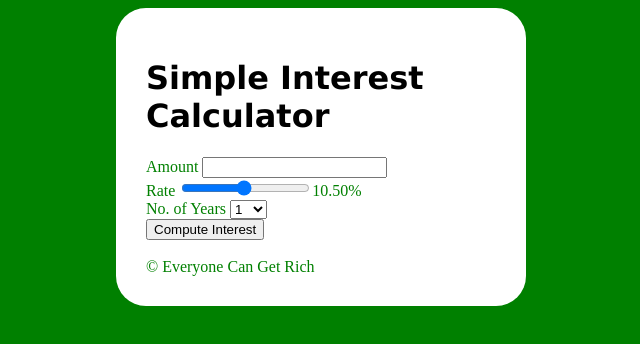
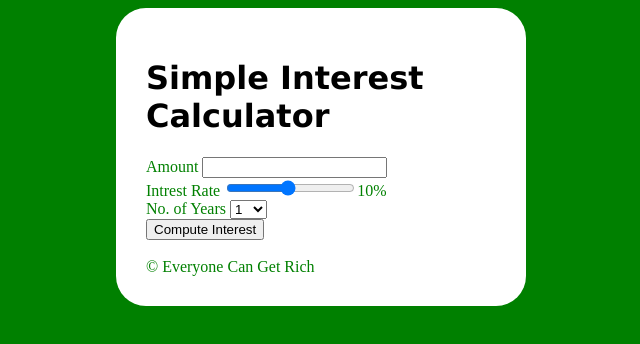
Before and after one commit to jeelv12/Jeelv12-ibm-simple-intrest-calciulator, a plain HTML site: page index.html in a window 1280 px wide. Shown: the whole page, without its empty margins (319-959 px from the left). Drawn offline with Linux system fonts and the light colour scheme; files that its build step writes are made by us from their sources.

Commit message:
Update index.html

```diff
--- a/index.html
+++ b/index.html
@@ -7,11 +7,12 @@
 
 </head>
 <body>
+
      <div class="abc">
         <h1>Simple Interest Calculator</h1>
 
-        Amount <input type="number"  id="principal" onchange="validateAmount()">  <br/>
-        Rate <input type="range" id="rate" min="1" max="20" step="0.25" value="10.25" onchange="getSliderValue()"><span id="rateSpan">10.50%</span>  <br/>
+        Amount  <input type="number"  id="principal" onchange="validateAmount()">  <br/>
+       Intrest Rate <input type="range" id="rate" min="1" max="20" step="0.25" value="10" onchange="getSliderValue()"><span id="rateSpan">10%</span>  <br/>
         No. of Years
         <select name="years" id="years">
             <option value="1">1</option>
@@ -35,7 +36,7 @@
         <span id="result"></span><br>
         <span id="result"></span>
 
-        <footer>&#169; Everyone Can Get Rich</footer>
+        <footer >&#169; Everyone Can Get Rich</footer>
   </div>
 
     </body>
```
